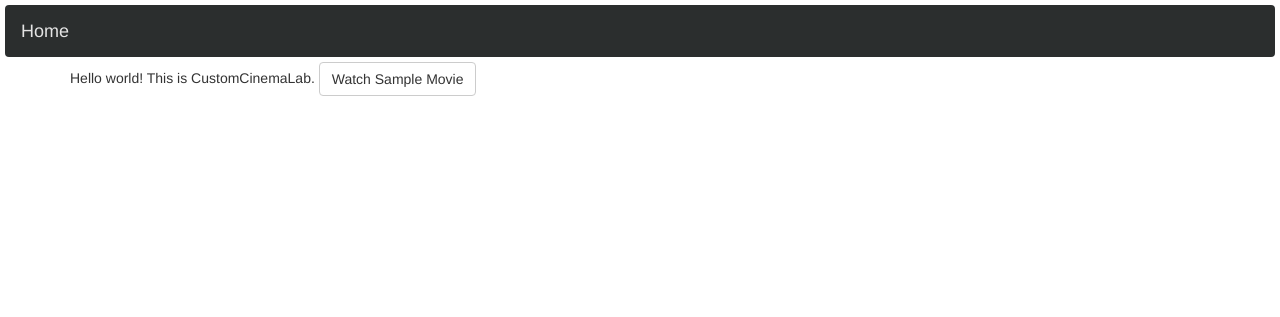
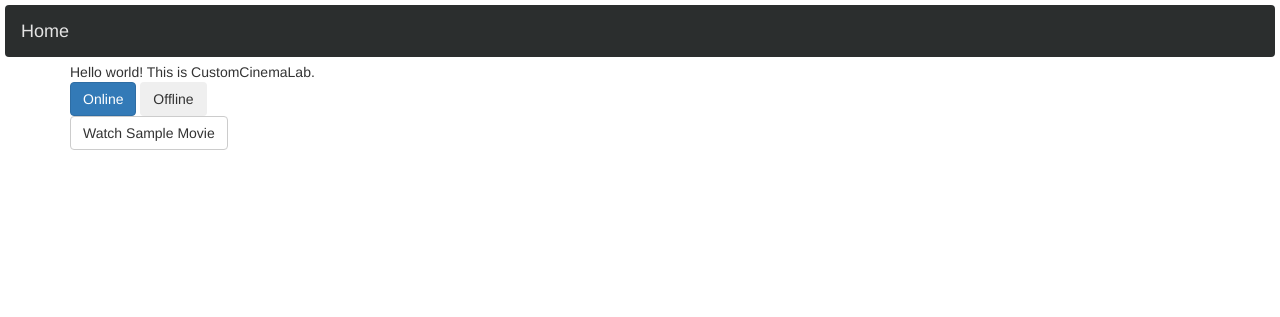
Before and after one commit to KaiyWhiteSnow/CustomCinemaLab, a Flask app: page / in a window 1280 px wide. Shown: the top 317 px of the page. Run offline with Flask 3, Linux system fonts and the light colour scheme; some libraries are stand-ins or nearby versions.

Commit message:
Fix: Offline player Added: Buttons for online/offline mode
Both online and offline are working, but offline needs a way to search easier though installed movies.

```diff
--- a/app/main.py
+++ b/app/main.py
@@ -1,14 +1,24 @@
-from flask import Flask, render_template
+from flask import Flask, redirect, render_template, request, url_for
 from flask_bootstrap import Bootstrap
 from routes.offline import Offline
 from routes.online import Online, Online
 
 app = Flask(__name__)
+
 app.register_blueprint(Online, url_prefix='/online')
 app.register_blueprint(Offline, url_prefix='/offline')
+
 bootstrap = Bootstrap(app)
 
 # Default route for the application
-@app.route("/")
+@app.route("/", methods=["GET", "POST"])
 def defaultRoute():
+    if request.method == 'POST':
+
+        if request.form.get('online'):
+            return redirect(url_for("online.movies"))
+
+        if request.form.get('offline'):
+            return redirect(url_for("offline.movies"))
+
     return render_template("index.html")
--- a/app/templates/index.html
+++ b/app/templates/index.html
@@ -2,6 +2,10 @@
 {% extends 'base.html' %}
 {% block page_content %}
     Hello world! This is CustomCinemaLab.
+    <form method="POST" action="/">
+        <input type="submit" name="online" id="online" value="Online" class="btn btn-primary">
+        <input type="submit" name="offline" id="offline" value="Offline" class="btn btn-secondary">
+    </form>
 
     <a href="http://192.168.1.48:5000/offline/movies/spidermanbrandnewday.mp4/" class="btn btn-default">Watch Sample Movie</a>
 {% endblock %}
```
Also changed, not shown: app/routes/offline.py (+9 -2 lines), app/templates/movie.html (deleted, +0 -13 lines), app/templates/movie_player_offline.html (added, +8 -0 lines), 1 other file.
